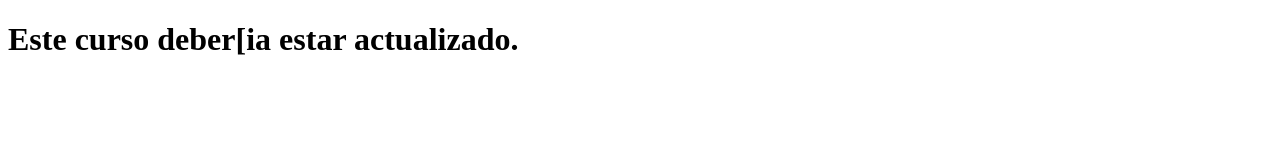
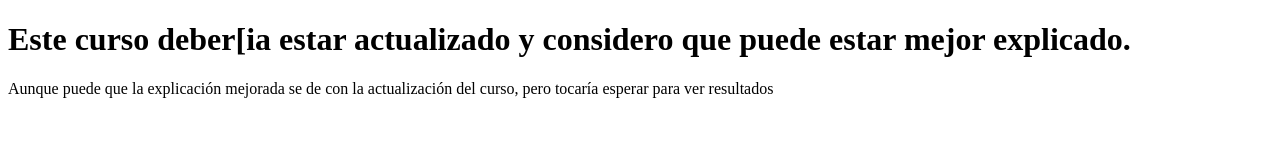
Before and after one commit to aendrw/projectDemoCoursePrework, a plain HTML site: page index.html in a window 1280 px wide. Drawn offline with Linux system fonts and the light colour scheme.

Commit message:
cambios de los cambios

```diff
--- a/index.html
+++ b/index.html
@@ -7,6 +7,7 @@
     <title>Emulation ST</title>
 </head>
 <body>
-    <h1>Este curso deber[ia estar actualizado.</h1>
+    <h1>Este curso deber[ia estar actualizado y considero que puede estar mejor explicado.</h1>
+    <p>Aunque puede que la explicación mejorada se de con la actualización del curso, pero tocaría esperar para ver resultados</p>
 </body>
 </html>
```
